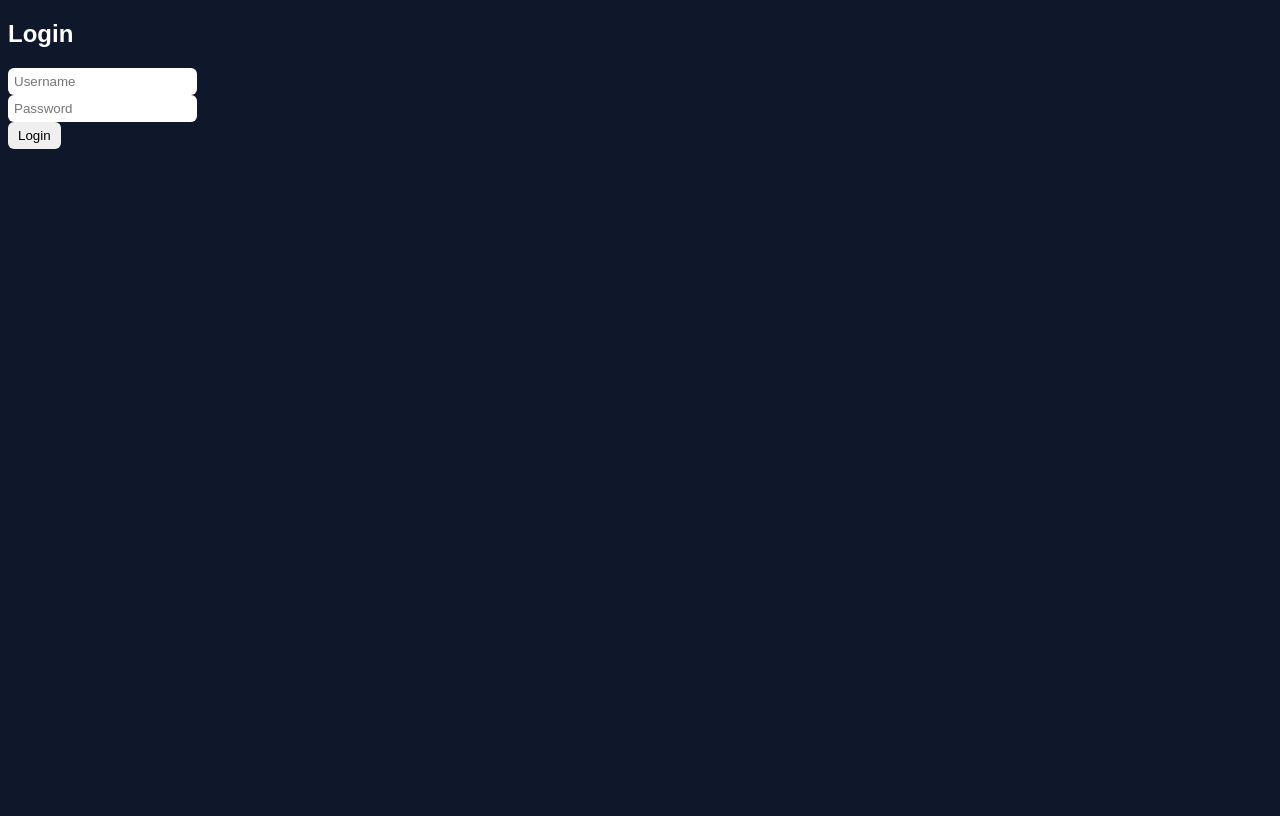
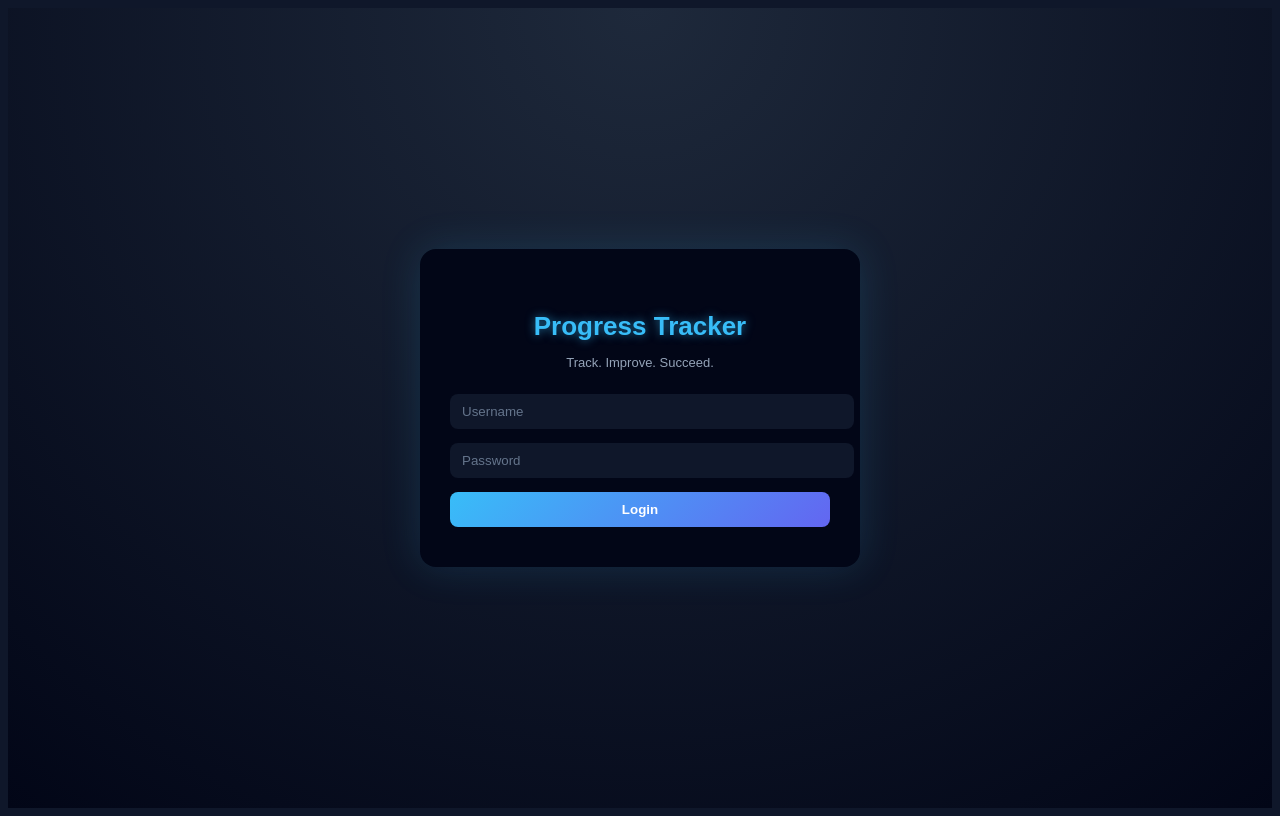
Before and after one commit to AmanKumarIT/Progress-Tracker, a React app: page / in a window 1280 px wide. Built offline with nearby package versions, Linux system fonts and the light colour scheme; the HTML template or start-up script is replaced by a standard one.

Commit message:
Login UI

```diff
--- a/src/index.css
+++ b/src/index.css
@@ -137,3 +137,71 @@ textarea {
   margin: 6px 0;
   line-height: 1.4;
 }
+
+/* ======================
+   LOGIN PAGE
+====================== */
+
+.login-container {
+  min-height: 100vh;
+  display: flex;
+  align-items: center;
+  justify-content: center;
+  background: radial-gradient(circle at top, #1e293b, #020617);
+}
+
+.login-card {
+  background: #020617;
+  padding: 40px 30px;
+  width: 100%;
+  max-width: 380px;
+  border-radius: 16px;
+  box-shadow: 0 0 40px rgba(56, 189, 248, 0.15);
+  text-align: center;
+}
+
+.login-title {
+  font-size: 26px;
+  font-weight: 600;
+  color: #38bdf8;
+  margin-bottom: 6px;
+  text-shadow: 0 0 10px rgba(56, 189, 248, 0.6);
+}
+
+.login-subtitle {
+  font-size: 13px;
+  color: #94a3b8;
+  margin-bottom: 24px;
+}
+
+.login-input {
+  width: 100%;
+  padding: 10px 12px;
+  margin-bottom: 14px;
+  border-radius: 8px;
+  border: none;
+  background: #0f172a;
+  color: white;
+  outline: none;
+}
+
+.login-input::placeholder {
+  color: #64748b;
+}
+
+.login-button {
+  width: 100%;
+  padding: 10px;
+  background: linear-gradient(135deg, #38bdf8, #6366f1);
+  border: none;
+  border-radius: 8px;
+  color: white;
+  font-weight: 600;
+  cursor: pointer;
+  transition: transform 0.2s, box-shadow 0.2s;
+}
+
+.login-button:hover {
+  transform: translateY(-2px);
+  box-shadow: 0 0 20px rgba(99, 102, 241, 0.6);
+}
--- a/src/pages/Login.jsx
+++ b/src/pages/Login.jsx
@@ -26,27 +26,34 @@ function Login() {
   }
 
   return (
-    <div>
-      <h2>Login</h2>
+    <div className="login-container">
+      <div className="login-card">
+        <h2 className="login-title">Progress Tracker</h2>
+        <p className="login-subtitle">
+          Track. Improve. Succeed.
+        </p>
 
         <form onSubmit={handleLogin}>
           <input
+            className="login-input"
             placeholder="Username"
             value={username}
             onChange={(e) => setUsername(e.target.value)}
           />
-        <br />
 
           <input
+            className="login-input"
             type="password"
             placeholder="Password"
             value={password}
             onChange={(e) => setPassword(e.target.value)}
           />
-        <br />
 
-        <button type="submit">Login</button>
+          <button className="login-button" type="submit">
+            Login
+          </button>
         </form>
+      </div>
     </div>
   )
 }
```
Lines whose indentation alone changed are shown as unchanged.
